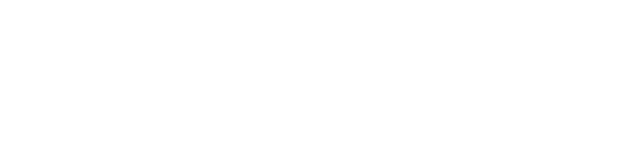
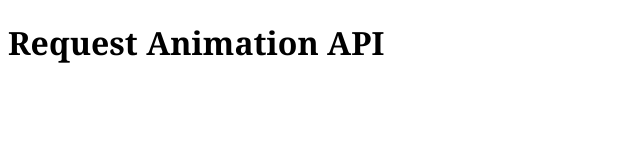
Before and after one commit to d-rushma/javascript, a plain HTML site: page practice/index.html in a window 1280 px wide. Shown: the whole page, without its empty margins (0-640 px from the left). Drawn offline with Linux system fonts and the light colour scheme.

Commit message:
switch to projects

```diff
--- a/practice/index.html
+++ b/practice/index.html
@@ -26,6 +26,7 @@
     </style>
   </head>
   <body>
+    <h1>Request Animation API</h1>
     <!-- <h1>CANVAS API</h1>
     <canvas id="canvas" width="600" height="600"></canvas> -->
     <!-- <div id="map"></div> -->
--- a/practice/script.js
+++ b/practice/script.js
@@ -404,3 +404,5 @@ convert json format to object literal use JSON.parse(str)
 // ctx.lineWidth = 4;
 // ctx.fillText("Geometry", 200, 100);
 // ctx.strokeText("Geometry", 200, 500); // takes linewidth of previous
+
+/* Request Animation API */
```
